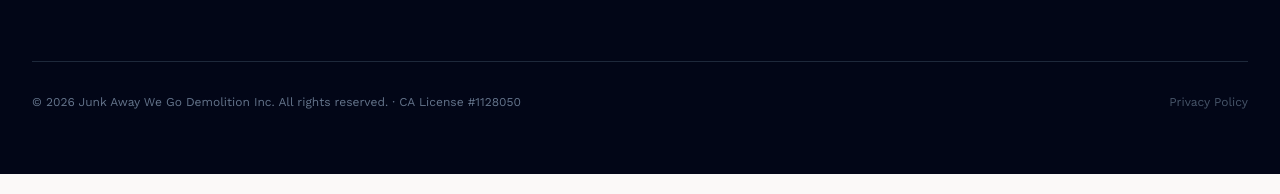
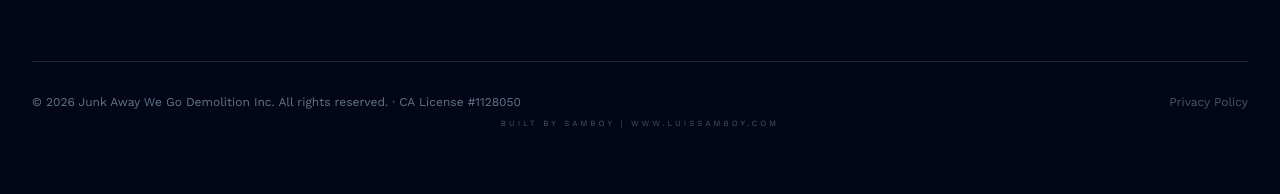
Before and after one commit to realluissamboy/junk-away-we-go-reboot, an Eleventy site: page src/index.njk in a window 1280 px wide. Shown: the part 3736-3930 px from the top of the page. Built offline with nearby package versions, Linux system fonts and the light colour scheme; Eleventy itself is replaced by a stand-in of ours; files that its build step writes are made by us from their sources.

Commit message:
Add "Built by Samboy" credit line to site footer
Co-Authored-By: Claude Opus 4.7 (1M context) <noreply@anthropic.com>

```diff
--- a/src/_includes/partials/footer.njk
+++ b/src/_includes/partials/footer.njk
@@ -69,4 +69,7 @@
       <a class="hover:text-slate-400 transition-colors" href="/privacy.html">Privacy Policy</a>
     </div>
   </div>
+  <div class="max-w-7xl mx-auto text-center">
+    <p style="font-size: 8px; letter-spacing: 3px; text-transform: uppercase; margin: 8px 0px 0px;" class="text-slate-600">Built by Samboy | <a href="https://www.luissamboy.com" target="_blank" rel="noopener" class="hover:text-slate-400 transition-colors">www.luissamboy.com</a></p>
+  </div>
 </footer>
```
